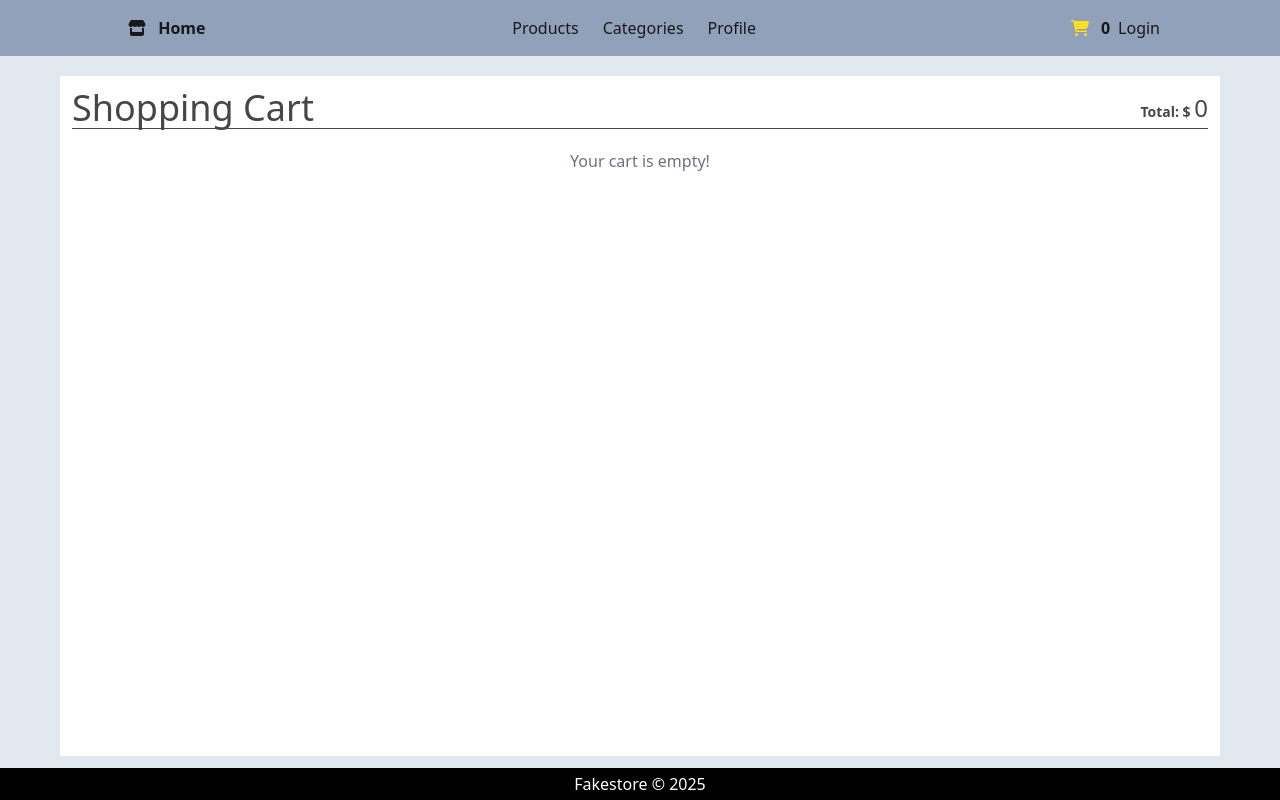
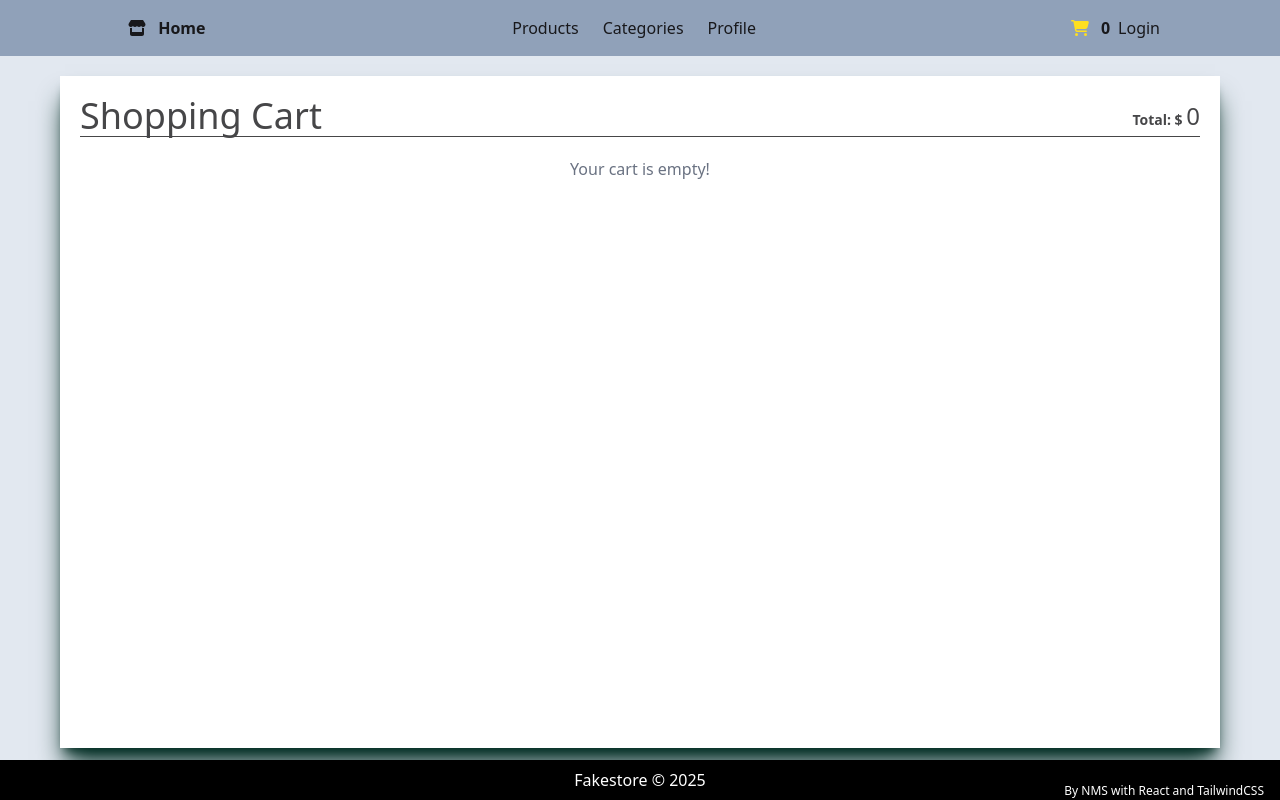
Before and after one commit to Web-Dev-Spider/fakestore100, a React (Vite) app: page /cart in a window 1280 px wide. Built offline with nearby package versions, Linux system fonts and the light colour scheme.

Commit message:
footer updated

```diff
--- a/src/components/Footer.jsx
+++ b/src/components/Footer.jsx
@@ -3,8 +3,9 @@ import React from 'react'
 function Footer() {
     console.log('footer component rendering')
     return (
-        <div className='py-1 bg-black text-white text-center'>
-            <p className='py-0'>Fakestore &copy; 2025</p>
+        <div className='flex flex-col justify-center items-center md:flex-row py-2 bg-black text-white '>
+            <p className='text-center md:text-left'>Fakestore &copy; 2025</p>
+            <p className='text-center text-[9px] md:text-[12px] md:pe-4 font-light md:fixed md:right-0 md:bottom-0'>By NMS with React and TailwindCSS</p>
         </div>
     )
 }
--- a/src/pages/CartPage.jsx
+++ b/src/pages/CartPage.jsx
@@ -10,7 +10,7 @@ function CartPage() {
     const totalPrice = cartItems.reduce((total, item) => (total + item.price), 0)
     console.log("Total price of the items in the cart", totalPrice)
     return (
-        <div className="m-3 bg-white w-full p-3 md:mx-15">
+        <div className="m-3 bg-white w-full  px-1 md:p-5 md:mx-15 shadow-xl shadow-emerald-950">
             <div className='flex flex-col md:flex-row justify-between items-center border-b opacity-80 mb-2'>
                 <h4 className="font-light text-2xl md:text-4xl ">Shopping Cart</h4>
                 <h4 className='font-medium text-2xl md:text-1xl'><span className='text-sm font-bold'>Total: $ </span>{totalPrice}</h4>
@@ -23,7 +23,7 @@ function CartPage() {
                 cartItems.map((item) => (
                     <div
                         key={item.id}
-                        className="border-b-[1.5px] border-gray-200 w-full flex flex-col md:flex-row items-center p-3 gap-4"
+                        className="border-b-[1.5px] border-gray-200 w-full flex flex-col md:flex-row items-center p-3 gap-1 md:gap-4"
                     >
 
                         <Link to={`/product-details/${item.id}`}>
@@ -34,7 +34,7 @@ function CartPage() {
                             />
 
                         </Link>
-                        <div className="flex flex-col w-full md:w-2/3">
+                        <div className="flex flex-col w-full md:w-3/5">
                             <Link to={`/product-details/${item.id}`}>   <p className="font-semibold md:font-normal text-lg md:text-2xl">{item.title}</p>
                                 <p className="text-sm">
                                     Rating: <span className="bg-amber-300 px-2 rounded-md">{item.rating}</span>
@@ -61,7 +61,7 @@ function CartPage() {
 
 
                         <button
-                            className="btn btn-sm mt-2 btn-error md:ml-auto"
+                            className="btn btn-sm md:mt-2 btn-error mb-2 md:mb-0 md:ml-auto"
                             onClick={() => dispatch(removeFromCart(item.id))}
                         >
                             Remove
```
